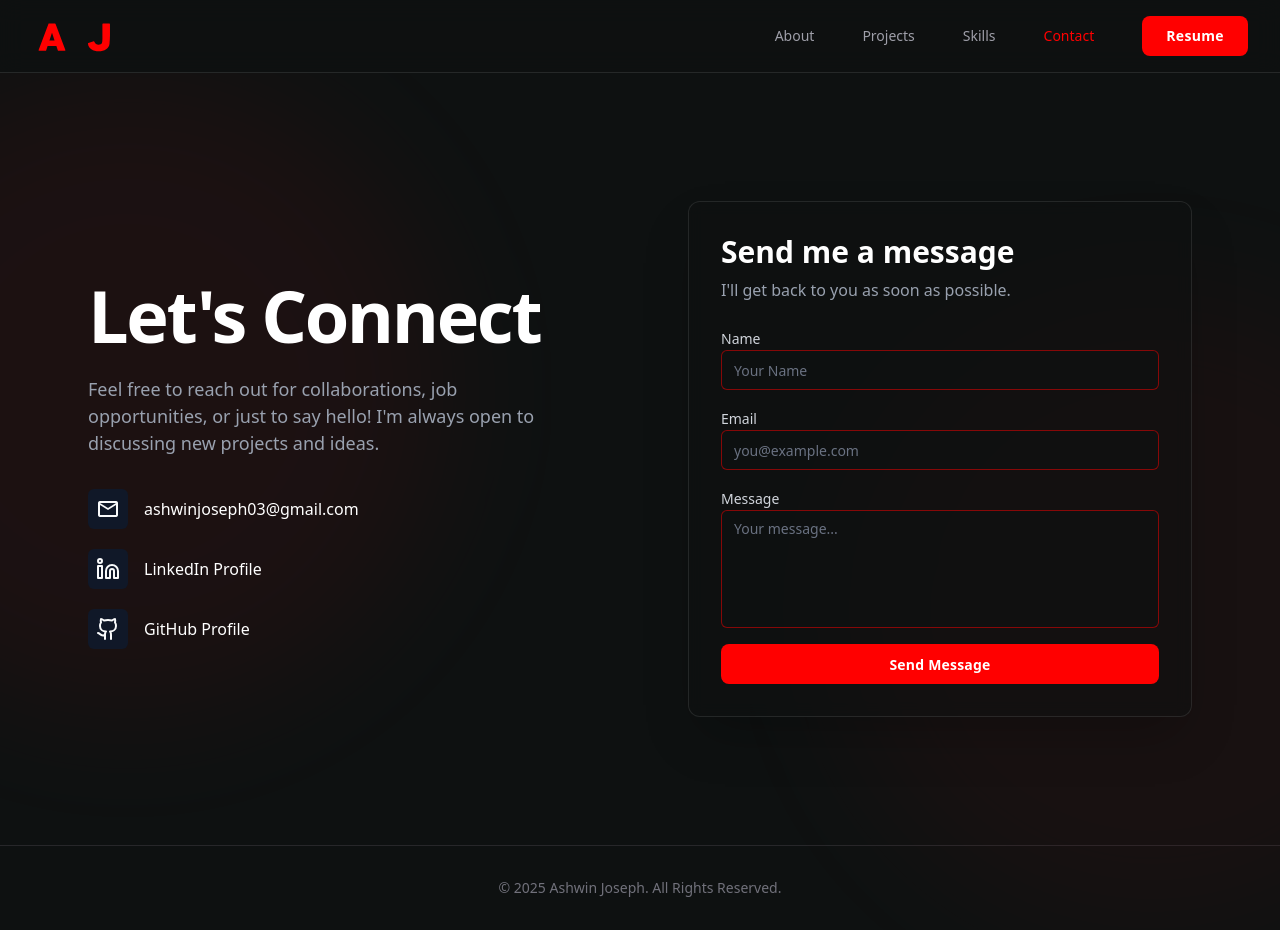
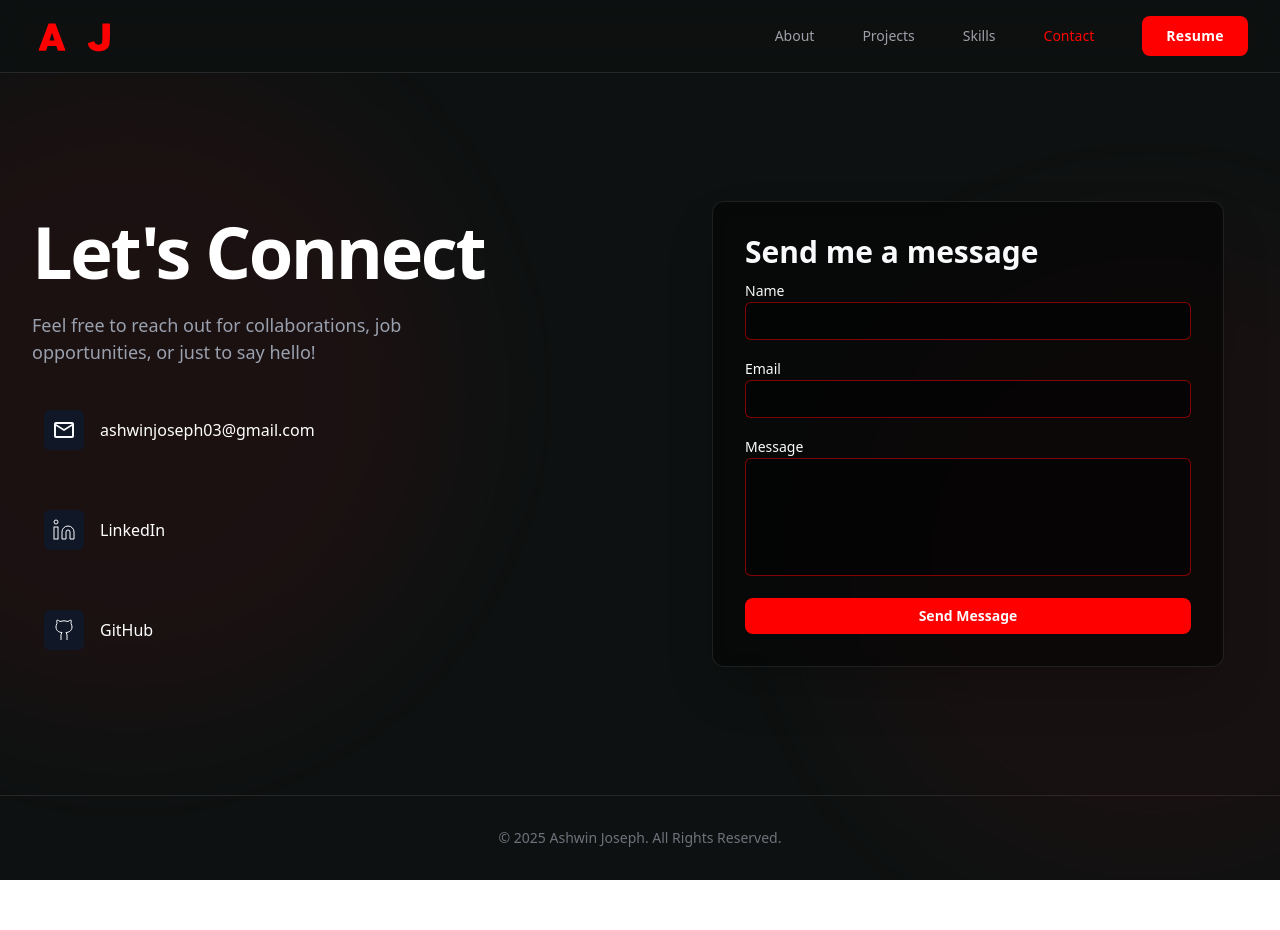
Before and after one commit to AshwinJ5/AshwinJ5.github.io, a Next.js app: page /contact in a window 1280 px wide. After the commit the page ends 880 px from the top, so only its background shows below. Built offline with nearby package versions, Linux system fonts and the light colour scheme.

Commit message:
updated margins

```diff
--- /dev/null
+++ b/src/app/components/Container.tsx
@@ -0,0 +1,9 @@
+"use client";
+
+export default function Container({ children }: { children: React.ReactNode }) {
+  return (
+    <div className="mx-auto w-full max-w-7xl px-4 sm:px-6 lg:px-8">
+      {children}
+    </div>
+  );
+}
--- a/src/app/contact/page.tsx
+++ b/src/app/contact/page.tsx
@@ -6,6 +6,7 @@ import Link from "next/link";
 import Header from "../components/Header";
 import Footer from "../components/Footer";
 import { personalData } from "../datas";
+import Container from "../components/Container"; // ⬅ IMPORT THE CONTAINER
 
 // Initialize font
 const spaceGrotesk = Space_Grotesk({
@@ -13,6 +14,7 @@ const spaceGrotesk = Space_Grotesk({
   weight: ["300", "400", "500", "600", "700"],
   variable: "--font-space-grotesk",
 });
+
 export default function Contact() {
   const [formData, setFormData] = useState({
     name: "",
@@ -20,14 +22,15 @@ export default function Contact() {
     message: "",
   });
 
-    const handleInputChange = (e: React.ChangeEvent<HTMLInputElement | HTMLTextAreaElement>) => {
+  const handleInputChange = (
+    e: React.ChangeEvent<HTMLInputElement | HTMLTextAreaElement>
+  ) => {
     const { id, value } = e.target;
     setFormData((prev) => ({ ...prev, [id]: value }));
   };
 
   const handleSubmit = (e: React.FormEvent) => {
     e.preventDefault();
-        // Add your form submission logic here (e.g., API call)
     console.log("Form submitted:", formData);
     alert("Message sent! (This is a demo)");
   };
@@ -36,7 +39,7 @@ export default function Contact() {
     <div
       className={`${spaceGrotesk.variable} font-sans bg-[#0E1111] text-gray-50 min-h-screen flex flex-col selection:bg-[#FF0000] selection:text-white`}
     >
-            {/* Load Material Symbols Font */}
+      {/* Global Styles */}
       <style jsx global>{`
         .material-symbols-outlined {
           font-variation-settings: "FILL" 0, "wght" 400, "GRAD" 0, "opsz" 24;
@@ -52,11 +55,10 @@ export default function Contact() {
         <div className="absolute top-0 -left-48 h-160 w-160 bg-red-900/40 rounded-full blur-3xl opacity-30 pointer-events-none"></div>
         <div className="absolute bottom-0 -right-48 h-160 w-160 bg-red-900/30 rounded-full blur-3xl opacity-30 pointer-events-none"></div>
 
-                {/* Header */}
-
         <main className="flex-1 z-10">
-                    <div className="container mx-auto max-w-6xl px-4 py-16 md:px-6 md:py-24 lg:py-32">
-                        <div className="grid gap-16 lg:grid-cols-2 lg:gap-24">
+          {/* 👇 WRAP CONTENT WITH UNIFORM CONTAINER */}
+          <Container>
+            <div className="grid gap-16 lg:grid-cols-2 lg:gap-24 py-16 md:py-24 lg:py-32">
               {/* Left Column: Info */}
               <div className="flex flex-col justify-center space-y-8">
                 <div className="space-y-4">
@@ -64,31 +66,29 @@ export default function Contact() {
                     Let&apos;s Connect
                   </h1>
                   <p className="text-gray-400 text-lg font-normal leading-normal max-w-md">
-                                        Feel free to reach out for collaborations, job opportunities, or just to say hello!
-                                        I&apos;m always open to discussing new projects and ideas.
+                    Feel free to reach out for collaborations, job opportunities,
+                    or just to say hello!
                   </p>
                 </div>
 
                 <div className="flex flex-col space-y-4 gap-5">
                   {/* Email */}
                   <Link
-                                        className="group flex items-center gap-4 rounded-lg p-3 -m-3 transition-colors "
+                    className="group flex items-center gap-4 rounded-lg p-3 transition-colors"
                     href={`mailto:${personalData?.email}` || "#"}
                     target="_blank"
                   >
                     <div className="text-gray-50 flex h-10 w-10 shrink-0 items-center justify-center rounded-md bg-gray-900 group-hover:bg-[#FF0000] transition-colors">
                       <span className="material-symbols-outlined">mail</span>
                     </div>
-                                        <div className="flex-1">
                     <p className="truncate text-base font-medium text-white">
-                                                ashwinjoseph03@gmail.com
+                      {personalData?.email}
                     </p>
-                                        </div>
                   </Link>
 
                   {/* LinkedIn */}
                   <Link
-                                        className="group flex items-center gap-4 rounded-lg p-3 -m-3 transition-colors "
+                    className="group flex items-center gap-4 rounded-lg p-3 transition-colors"
                     href={personalData?.socialMedia?.linkedin || "#"}
                     target="_blank"
                   >
@@ -96,128 +96,96 @@ export default function Contact() {
                       <svg
                         className="h-6 w-6"
                         fill="none"
-                                                height="24"
+                        viewBox="0 0 24 24"
                         stroke="currentColor"
-                                                strokeLinecap="round"
-                                                strokeLinejoin="round"
-                                                strokeWidth="2"
-                                                viewBox="0 0 24 24"
-                                                width="24"
-                                                xmlns="http://www.w3.org/2000/svg"
                       >
                         <path d="M16 8a6 6 0 0 1 6 6v7h-4v-7a2 2 0 0 0-2-2 2 2 0 0 0-2 2v7h-4v-7a6 6 0 0 1 6-6z"></path>
-                                                <rect height="12" width="4" x="2" y="9"></rect>
+                        <rect width="4" height="12" x="2" y="9"></rect>
                         <circle cx="4" cy="4" r="2"></circle>
                       </svg>
                     </div>
-                                        <div className="flex-1">
-                                            <p className="truncate text-base font-medium text-white">LinkedIn Profile</p>
-                                        </div>
+                    <p className="truncate text-base font-medium text-white">LinkedIn</p>
                   </Link>
 
                   {/* GitHub */}
                   <Link
-                                        className="group flex items-center gap-4 rounded-lg p-3 -m-3 transition-colors "
+                    className="group flex items-center gap-4 rounded-lg p-3 transition-colors"
                     href={personalData?.socialMedia?.github || "#"}
                     target="_blank"
                   >
-                                        <div className="text-gray-50 flex h-10 w-10 shrink-0 items-center justify-center rounded-md bg-gray-900 group-hover:bg-[#FF0000] transition-colors">
+                    <div className="flex h-10 w-10 shrink-0 items-center justify-center rounded-md bg-gray-900 group-hover:bg-[#FF0000] transition-colors">
                       <svg
                         className="h-6 w-6"
                         fill="none"
-                                                height="24"
+                        viewBox="0 0 24 24"
                         stroke="currentColor"
-                                                strokeLinecap="round"
-                                                strokeLinejoin="round"
-                                                strokeWidth="2"
-                                                viewBox="0 0 24 24"
-                                                width="24"
-                                                xmlns="http://www.w3.org/2000/svg"
                       >
-                                                <path d="M15 22v-4a4.8 4.8 0 0 0-1-3.5c3 0 6-2 6-5.5.08-1.25-.27-2.48-1-3.5.28-1.15.28-2.35 0-3.5 0 0-1 0-3 1.5-2.64-.5-5.36-.5-8 0C6 2 5 2 5 2c-.3 1.15-.3 2.35 0 3.5A5.403 5.403 0 0 0 4 9c0 3.5 3 5.5 6 5.5-.39.49-.68 1.05-.85 1.65-.17.6-.22 1.23-.15 1.85v4"></path>
-                                                <path d="M9 18c-4.51 2-5-2-7-2"></path>
+                        <path d="M15 22v-4a4.8 4.8 0 0 0-1-3.5c3 0 6-2 6-5.5-.08-1.25-.27-2.48-1-3.5.28-1.15.28-2.35 0-3.5 0 0-1 0-3 1.5a11.42 11.42 0 0 0-8 0C6 2 5 2 5 2c-.3 1.15-.3 2.35 0 3.5A5.4 5.4 0 0 0 4 9c0 3.5 3 5.5 6 5.5-.39.49-.68 1.05-.85 1.65A4.98 4.98 0 0 0 9 18v4"></path>
                       </svg>
                     </div>
-                                        <div className="flex-1">
-                                            <p className="truncate text-base font-medium text-white">GitHub Profile</p>
-                                        </div>
+                    <p className="truncate text-base font-medium text-white">GitHub</p>
                   </Link>
                 </div>
               </div>
 
               {/* Right Column: Form */}
               <div className="flex items-center justify-center lg:items-start">
-                                <div className="w-full max-w-lg rounded-xl border border-gray-100/10 bg-[#0E1111]/50 p-6 sm:p-8 backdrop-blur-sm shadow-2xl">
-                                    <div className="flex flex-col space-y-6">
-                                        <div className="space-y-2">
-                                            <h3 className="text-3xl font-bold text-white">Send me a message</h3>
-                                            <p className="text-gray-400">I&apos;ll get back to you as soon as possible.</p>
-                                        </div>
-
+                <div className="w-full max-w-lg rounded-xl border border-gray-100/10 bg-black/50 p-6 sm:p-8 shadow-2xl backdrop-blur-sm">
                   <form onSubmit={handleSubmit} className="space-y-4">
-                                            <div className="space-y-2">
-                                                <label
-                                                    className="text-sm font-medium leading-none text-gray-300"
-                                                    htmlFor="name"
-                                                >
+                    <h3 className="text-3xl font-bold mb-2">Send me a message</h3>
+                    <div>
+                      <label className="text-sm font-medium" htmlFor="name">
                         Name
                       </label>
                       <input
-                                                    className="flex h-10 w-full rounded-md border border-[#FF0000]/50 bg-[#0E1111]/50 px-3 py-2 text-sm text-white placeholder:text-gray-500 focus-visible:outline-none focus-visible:ring-2 focus-visible:ring-[#FF0000] focus-visible:ring-offset-2 focus-visible:ring-offset-black transition-all"
                         id="name"
-                                                    placeholder="Your Name"
                         type="text"
                         value={formData.name}
                         onChange={handleInputChange}
+                        className="w-full rounded-md border border-[#FF0000]/50 bg-black/50 px-3 py-2 text-sm focus:ring-2 focus:ring-[#FF0000]"
                         required
                       />
                     </div>
-                                            <div className="space-y-2">
-                                                <label
-                                                    className="text-sm font-medium leading-none text-gray-300"
-                                                    htmlFor="email"
-                                                >
+
+                    <div>
+                      <label className="text-sm font-medium" htmlFor="email">
                         Email
                       </label>
                       <input
-                                                    className="flex h-10 w-full rounded-md border border-[#FF0000]/50 bg-[#0E1111]/50 px-3 py-2 text-sm text-white placeholder:text-gray-500 focus-visible:outline-none focus-visible:ring-2 focus-visible:ring-[#FF0000] focus-visible:ring-offset-2 focus-visible:ring-offset-black transition-all"
                         id="email"
-                                                    placeholder="you@example.com"
                         type="email"
                         value={formData.email}
                         onChange={handleInputChange}
+                        className="w-full rounded-md border border-[#FF0000]/50 bg-black/50 px-3 py-2 text-sm focus:ring-2 focus:ring-[#FF0000]"
                         required
                       />
                     </div>
-                                            <div className="space-y-2">
-                                                <label
-                                                    className="text-sm font-medium leading-none text-gray-300"
-                                                    htmlFor="message"
-                                                >
+
+                    <div>
+                      <label className="text-sm font-medium" htmlFor="message">
                         Message
                       </label>
                       <textarea
-                                                    className="flex min-h-20 w-full rounded-md border border-[#FF0000]/50 bg-[#0E1111]/50 px-3 py-2 text-sm text-white placeholder:text-gray-500 focus-visible:outline-none focus-visible:ring-2 focus-visible:ring-[#FF0000] focus-visible:ring-offset-2 focus-visible:ring-offset-black transition-all resize-none"
                         id="message"
-                                                    placeholder="Your message..."
                         rows={5}
                         value={formData.message}
                         onChange={handleInputChange}
+                        className="w-full rounded-md border border-[#FF0000]/50 bg-black/50 px-3 py-2 text-sm resize-none focus:ring-2 focus:ring-[#FF0000]"
                         required
                       ></textarea>
                     </div>
+
                     <button
-                                                className="flex w-full min-w-[84px] cursor-pointer items-center justify-center overflow-hidden rounded-lg h-10 px-4 bg-[#FF0000] text-white text-sm font-bold leading-normal tracking-[0.015em] focus-visible:outline-none focus-visible:ring-2 focus-visible:ring-[#FF0000] focus-visible:ring-offset-2 focus-visible:ring-offset-black transition-all  hover:bg-white hover:text-[#ff0000]"
                       type="submit"
+                      className="w-full rounded-lg bg-[#FF0000] px-4 py-2 text-sm font-bold transition hover:bg-white hover:text-[#ff0000]"
                     >
-                                                <span className="truncate">Send Message</span>
+                      Send Message
                     </button>
                   </form>
                 </div>
               </div>
             </div>
-                        </div>
-                    </div>
+          </Container>
         </main>
         <Footer />
       </div>
```
Also changed, not shown: src/app/about/page.tsx (+28 -40 lines), src/app/projects/page.tsx (+18 -19 lines). Lines whose indentation alone changed are shown as unchanged.
